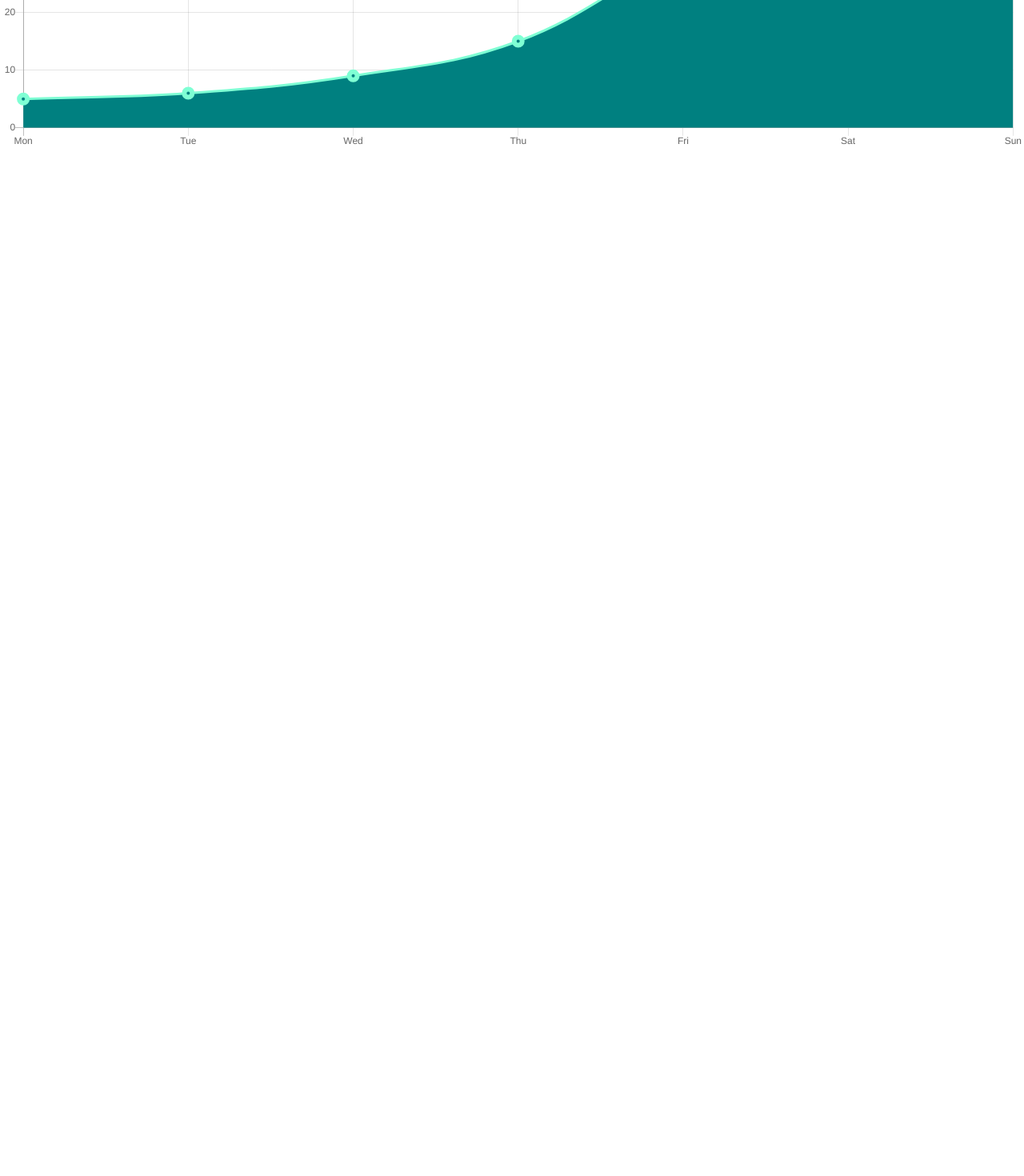
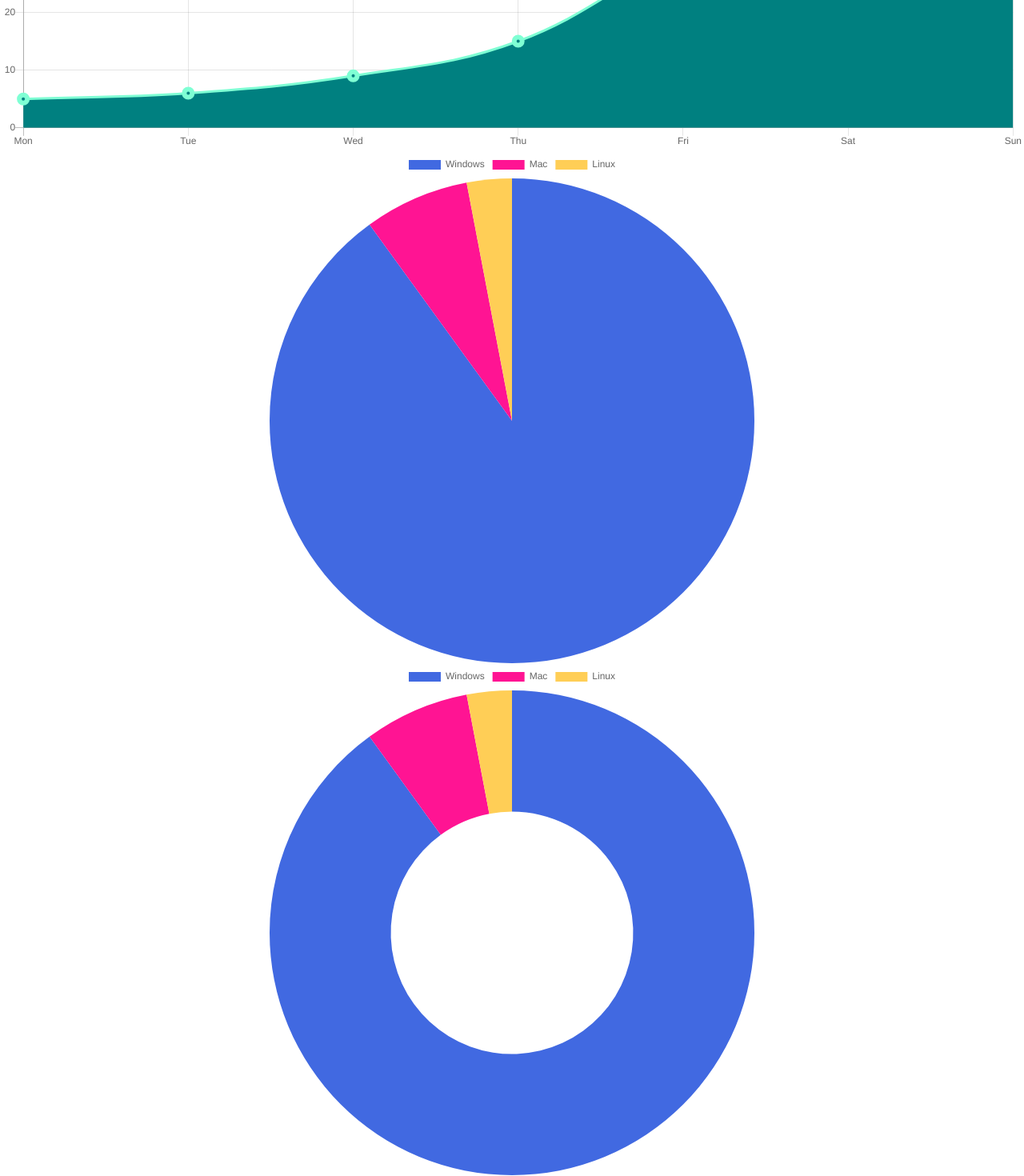
Before and after one commit to shodayuki/LineChart, a React (Create React App) app: page / in a window 1280 px wide. Shown: the part 450-1920 px from the top of the page at 80% size. Before the commit the page ends 800 px from the top, so only its background shows below. Built offline with nearby package versions, Linux system fonts and the light colour scheme.

Commit message:
パイ型とドーナッツ型の円グラフ作成

```diff
--- a/src/App.tsx
+++ b/src/App.tsx
@@ -1,11 +1,13 @@
 import React from 'react';
 import './App.css';
 import LinePlot from "./components/LinePlot";
+import PiePlot from "./components/PiePlot";
 
 function App() {
   return (
     <div className="App">
-      <LinePlot/>
+      <LinePlot />
+      <PiePlot />
     </div>
   );
 }
--- /dev/null
+++ b/src/components/PiePlot.tsx
@@ -0,0 +1,25 @@
+import React from 'react';
+import { Pie, Doughnut } from "react-chartjs-2";
+
+const data = {
+  labels: ["Windows", "Mac", "Linux"],
+  datasets: [
+    {
+      data: [90, 7, 3],
+      backgroundColor: ["#4169e1", "#ff1493", "#FFCE56"],
+      hoverBackgroundColor: ["#36A2EB", "#FF6384", "#FFCE56"],
+      borderColor: ["transparent", "transparent", "transparent"],
+    },
+  ],
+};
+
+const PiePlot: React.FC = () => {
+  return (
+    <div>
+      <Pie data={data} />
+      <Doughnut data={data} />
+    </div>
+  );
+};
+
+export default PiePlot;
```
